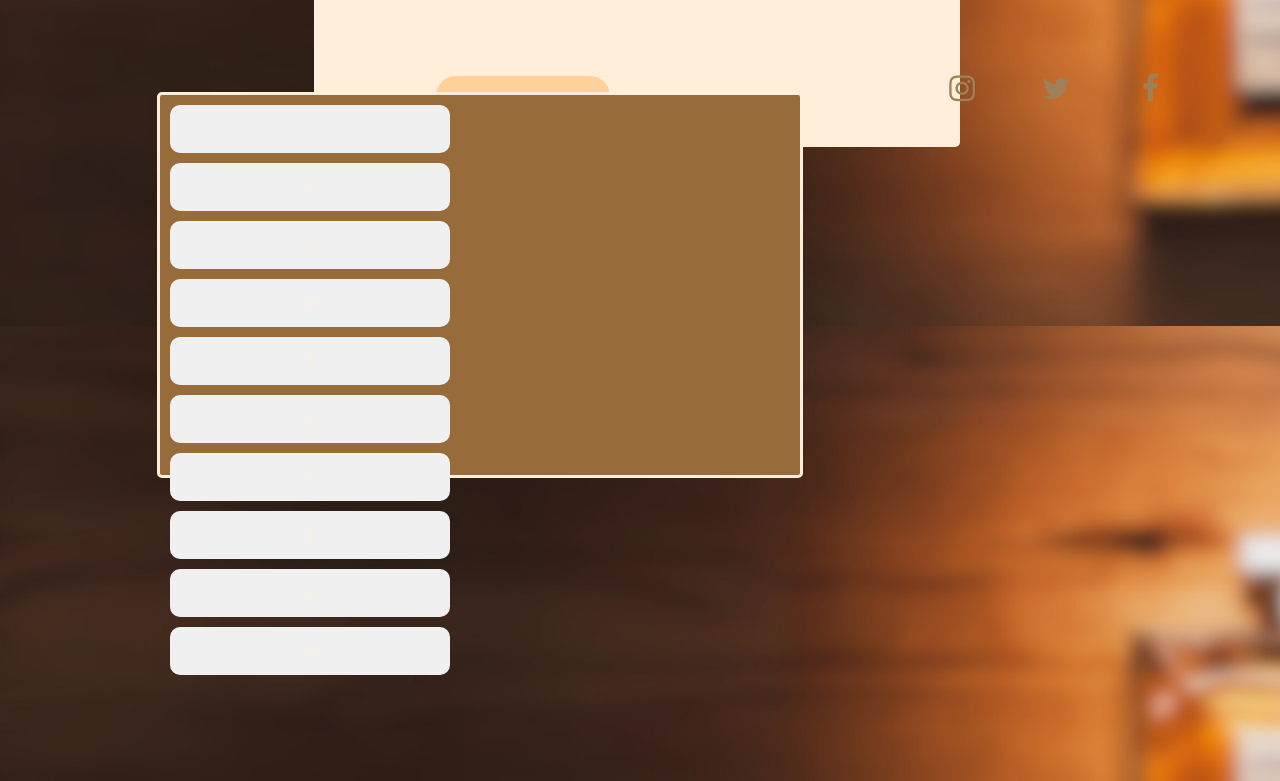
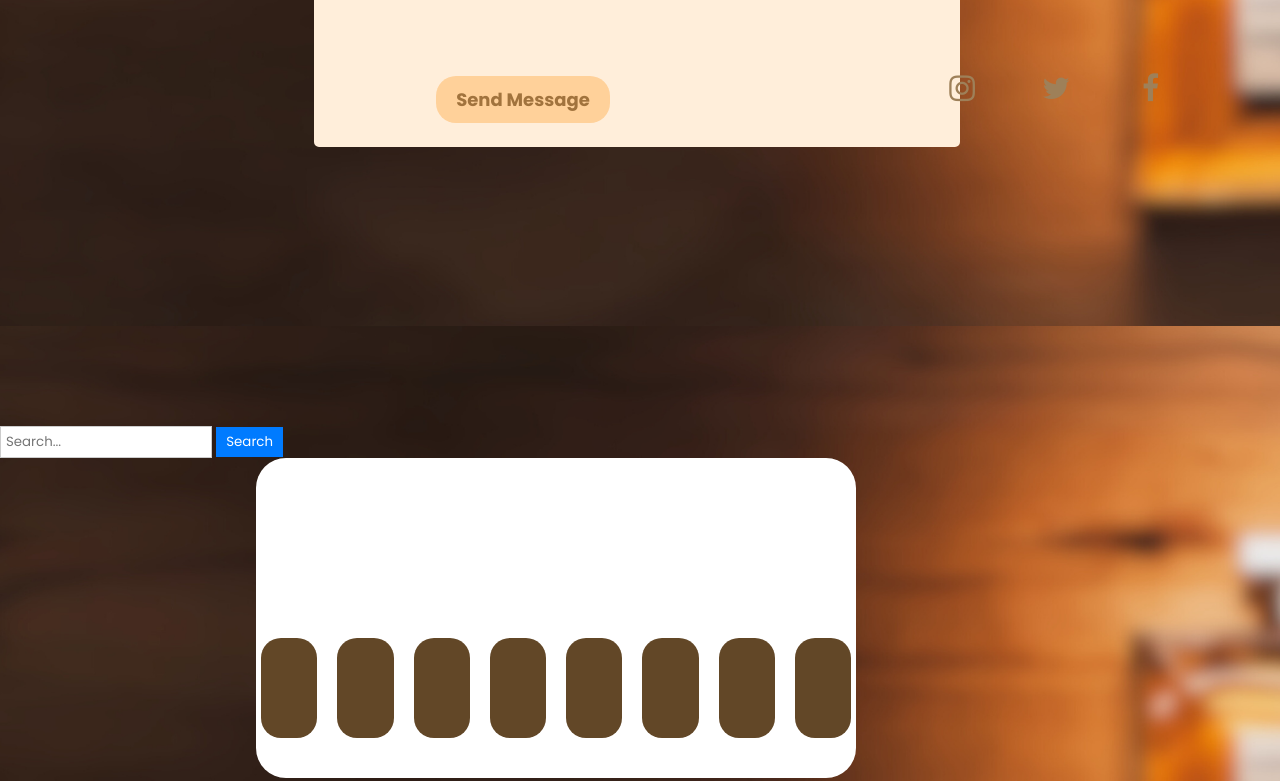
Before and after one commit to gidskie/kavouge.github.io, a plain HTML site: page index.html in a window 1280 px wide. Shown: the part 1994-2775 px from the top of the page. Drawn offline with Linux system fonts and the light colour scheme.

Commit message:
Add files via upload

```diff
--- a/index.html
+++ b/index.html
@@ -46,10 +46,6 @@
 
     </div>
     </section>
-    <section id="">
-
-    </section>
-
     <section id="contact">
         <h1> Contact Us </h1>
             <div class="container">
@@ -87,18 +83,14 @@
             <button id="searchButton">Search</button>
         </div>
         <div class="container">
-            <div class="box">
-                <div class="item">1</div>
-                <div class="item">2</div>
-                <div class="item">3</div>
-                <div class="item">4</div>
-                <div class="item">5</div>
-                <div class="item">6</div>
-                <div class="item">7</div>
-                <div class="item">8</div>
-                <div class="item">9</div>
-                <div class="item">10</div>
-            </div>
+            <div class="item item-1"></div>
+            <div class="item item-2"></div>
+            <div class="item item-3"></div>
+            <div class="item item-4"></div>
+            <div class="item item-5"></div>
+            <div class="item item-5"></div>
+            <div class="item item-5"></div>
+            <div class="item item-5"></div>
         </div>
         <div class="shop"></div>
     </section>
--- a/style.css
+++ b/style.css
@@ -257,20 +257,6 @@ nav h1 {
     position: relative;
     justify-content: space-around;
 }
-#download .box {
-    position: absolute;
-    border: solid;
-    border-radius: 5px;
-    height: 50% ;
-    width: 50%;
-    margin-right: 25%;
-    background-color: #976c3a;
-}
-#download .search {
-    display: flex;
-    justify-content: center;
-    margin-bottom: 20px;
-}
 
 #download .search input {
     width: 200px;
@@ -289,7 +275,7 @@ nav h1 {
 #download .search button:hover {
     background-color: #0056b3;
 }
-/*#download .container {
+#download .container {
     flex-direction: row;
     display: flex;
     grid-template-columns: repeat(4, 1fr);
@@ -297,34 +283,21 @@ nav h1 {
     justify-content: center;
 }
 
-#download .item {
+#download .container {
+    background-color: #FFFFFF;
+    max-width: 600px;
+    min-height: 40vh;
     position: relative;
-    flex-flow: row;
-    justify-content: flex-start;
-    flex-direction: row;
-    background-color: #f0f0f0;
-    padding: 30px;
-    text-align: center;
-    font-size: 10px;
-    border-radius: 20px;
-    width: 50px;
-    height: 50px;
-    flex-direction: row;
-} */
-#download .container {
-    display: flex;
-    flex-direction: column; /* Display items in a column */
-    align-items: center; /* Center items horizontally */
-    max-width: 1200px;
-    margin: 0 auto;
+    left: 20%;
+    border-radius: 30px;
 }
 
 #download .item {
-    background-color: #f0f0f0;
-    padding: 15px;
-    text-align: center;
-    font-size: 12px;
-    border-radius: 10px;
-    margin: 10px;
-    width: 250px;
+    background-color: #624727;
+    width: 100px;
+    height: 100px;
+    border-radius: 20px;
+    margin-top: 180px;
+    margin-left: 5px;
+    margin-right: 5px;
 }
```
